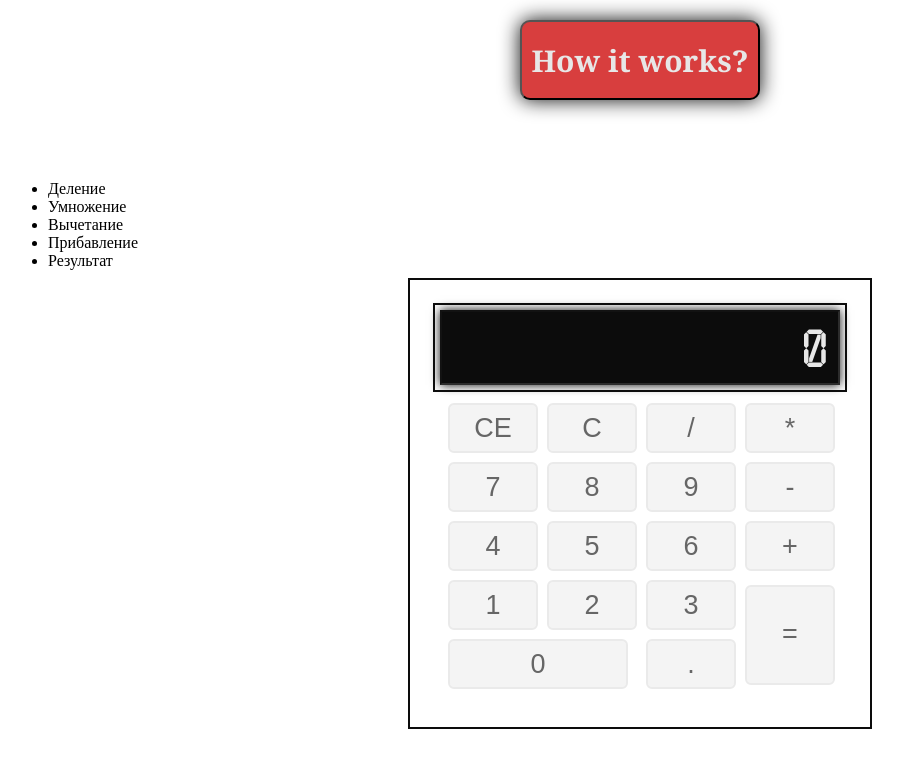
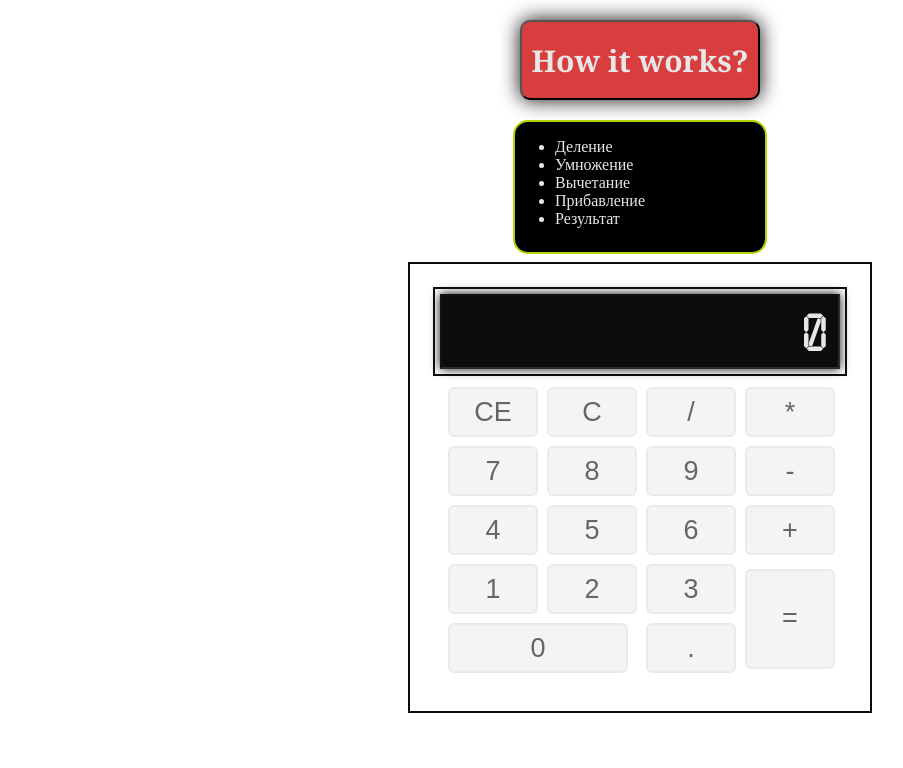
Before and after one commit to Arhis-Onlight/Calc, a website: page index.html in a window 1280 px wide. Both pictures are taken after a click on the button "How it works?". Shown: the whole page, without its empty margins (0-903 px from the left). Drawn offline with Linux system fonts and the light colour scheme.

Commit message:
Added some option to How it works button.

```diff
--- a/game/game.css
+++ b/game/game.css
@@ -64,10 +64,21 @@ table {
 
 #hiwBtnDiv {
     width: 400px;
-    margin: 20px auto 80px auto;
+    margin: 20px auto 0 auto;
     text-align: center;
 }
 
+#showOperations {
+    margin: 20px  auto 0 auto;
+    text-align: left;
+    display: none;
+    width: 250px;
+    height: 130px;
+    background-color: black;
+    border: #b0d606 solid 2px;
+    border-radius: 15px;
+    color: #e7e7e7;
+}
 
 
 
--- a/game/game.js
+++ b/game/game.js
@@ -8,8 +8,10 @@ let numbers = document.querySelectorAll('.number'),
     MemoryCurrentNumber = 0,
     MemoryNewNumber = false,
     MemoryPendingOperation = '',
-    operationList = document.getElementById('operationList');
-    showedList = false;
+    operationList = document.getElementById('operationList'),
+    showedList = false,
+    showOperations = document.getElementById('showOperations');
+    showedDivList = false;
 
 // Adding Listeners++++++++++
 for (let i = 0; i < numbers.length; i++) {
@@ -103,7 +105,17 @@ function clearFunc(id) {
 }
 
 function howItWorks() {
+    if(!showedDivList) {
+        showOperations.style.display = "block";
+        showedDivList = true;
+    } else {
+        showOperations.style.display = "none";
+        showedDivList = false;
+    }
+
     if(showedList !== true) {
+
+
         for (let i = 0; i < operations.length; i++) {
             let newLi = document.createElement('li');
             let operationText = operations[i].alt;
--- a/index.html
+++ b/index.html
@@ -9,10 +9,8 @@
 <div id = "hiwBtnDiv">
     <input type="button" value="How it works?" id="howItWorksID" />
 </div>
-<div>
-    <ul id="operationList">
-
-    </ul>
+<div id="showOperations">
+    <ul id="operationList"></ul>
 </div>
 
 <div id="calc">
```
